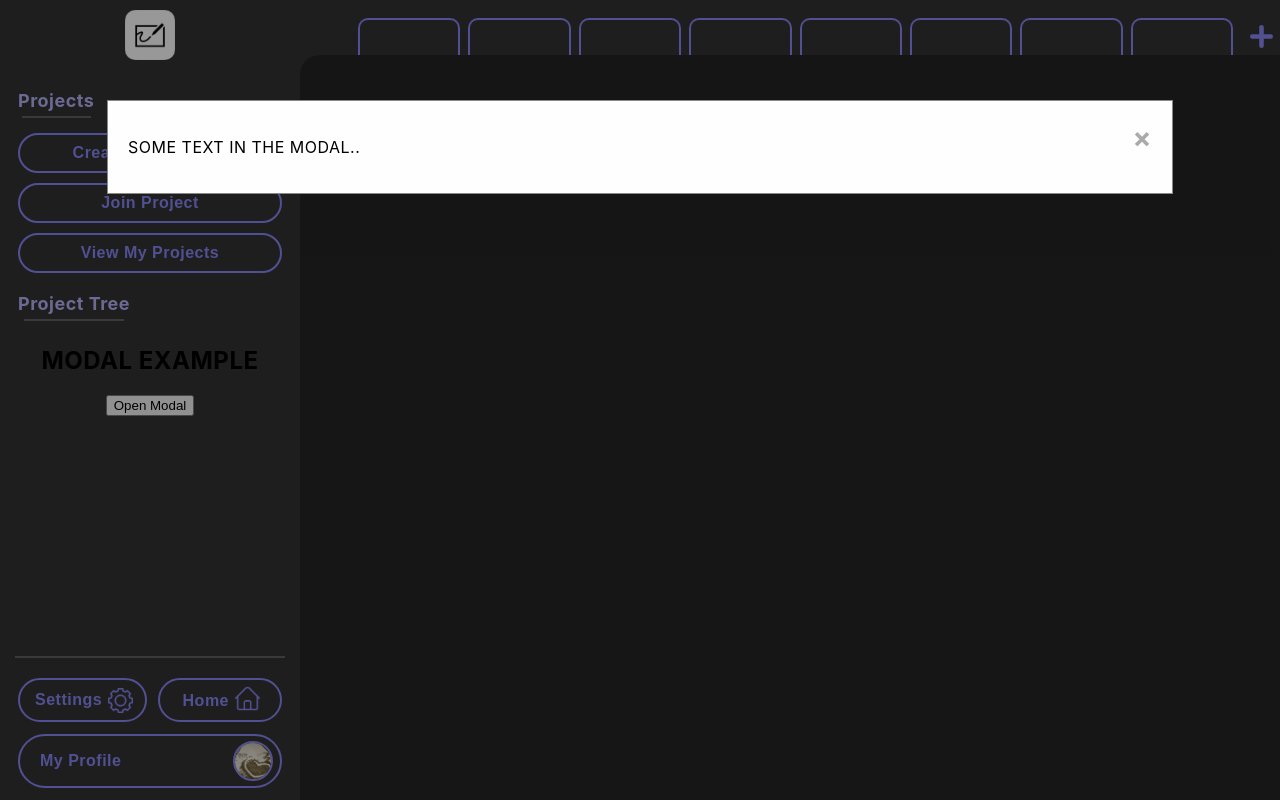
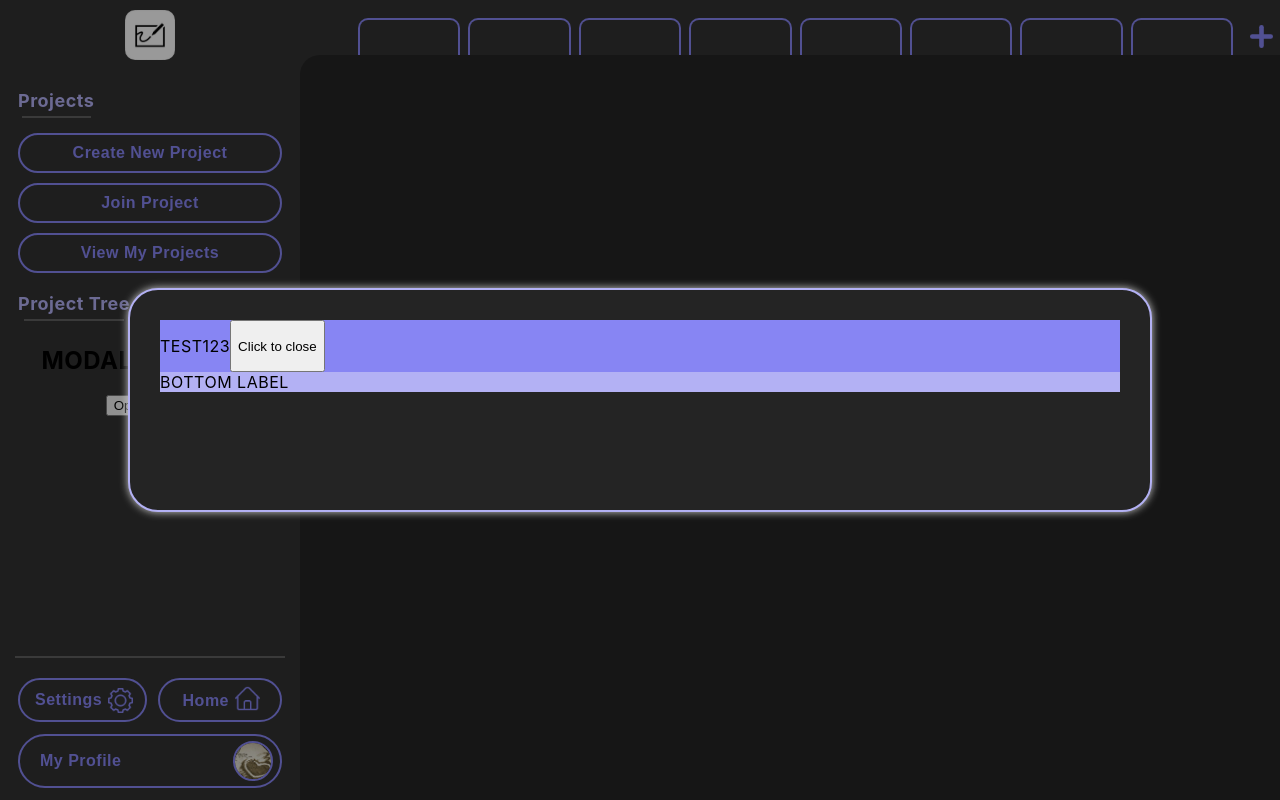
Before and after one commit to DonPull/Kanban-Board, a React (Create React App) app in the folder frontend/: page / in a window 1280 px wide. Both pictures are taken after a click on the button "Open Modal". Built offline with nearby package versions, Linux system fonts and the light colour scheme.

Commit message:
Implemented a reusable modal window.

```diff
--- a/frontend/src/components/Modal.jsx
+++ b/frontend/src/components/Modal.jsx
@@ -3,37 +3,59 @@ import ReactDOM from 'react-dom';
 import "../styles/Modal.css";
 
 class Modal extends Component {
+    state = {
+        modal: document.getElementById("myModal"),
+        // modalContent: document.querySelector(".modal-content"),
+        modalContent: document.getElementById("modal-content-resize-animation")
+    }
+
     componentDidMount(){
         // Get the modal
         var modal = document.getElementById("myModal");
+        // Get the modal-content
+        var modalContent = document.querySelector(".modal-content");
+        //var modalContent = document.getElementById("modal-content-resize-animation");
+
 
         // Get the button that opens the modal
         var btn = document.getElementById("myBtn");
-
         // Get the <span> element that closes the modal
         var span = document.getElementsByClassName("close")[0];
 
         // When the user clicks the button, open the modal
         btn.onclick = function() {
-        modal.classList.add("animation");
+            // if(modalContent.classList.contains("modal-content-animation")){
+            //     modalContent.classList.remove("modal-content-animation");
+            // }
+            // modalContent.style.width = "0px";
+            // modalContent.style.height = "0px";
+
+            modal.classList.add("animation");
+            modalContent.classList.add("modal-content-animation");
         }
 
-        // When the user clicks on <span> (x), close the modal
-        span.onclick = function() {
-        //modal.style.display = "none";
-        modal.classList.remove("animation");
+        // Handle the closeing of the modal
+        function closeModal() {
+            modal.classList.remove("animation");
+            setTimeout(() => {
+                if(!modal.classList.contains("animation")){
+                    modalContent.classList.remove("modal-content-animation");
+                }
+            }, 300);
         }
 
         // When the user clicks anywhere outside of the modal, close it
         window.onclick = function(event) {
             if (event.target == modal) {
-                //modal.style.display = "none";
-                modal.classList.remove("animation");
+                closeModal();
             }
         }
     }
 
     render() {
+        let modalContent = this.props.modalContent;
+        console.log(modalContent);
+
         return (
             <React.Fragment>
                 <h2>Modal Example</h2>
@@ -46,8 +68,7 @@ class Modal extends Component {
 
                     { /* Modal content */ }
                     <div className="modal-content">
-                        <span className="close">&times;</span>
-                        <p>Some text in the Modal..</p>
+                        {modalContent}
                     </div>
 
                 </div>
--- a/frontend/src/components/Sidebar/ProjectTree/ProjectTree.jsx
+++ b/frontend/src/components/Sidebar/ProjectTree/ProjectTree.jsx
@@ -1,6 +1,8 @@
 import React, { Component } from 'react';
 import ReactDOM from 'react-dom';
 import Modal from '../../Modal';
+import SidebarFooter from '../SidebarFooter/SidebarFooter';
+import TestModalContent from '../../TestModalContent';
 import "./ProjectTree.css";
 
 class ProjectTree extends Component {
@@ -12,7 +14,7 @@ class ProjectTree extends Component {
                     <div className='separator' style={{ margin: "5px auto" }}/>
                 </div>
 
-                <Modal />
+                <Modal modalContent={<TestModalContent />} />
 
             </div>
         );
--- a/frontend/src/components/Sidebar/SidebarFooter/SidebarFooter.jsx
+++ b/frontend/src/components/Sidebar/SidebarFooter/SidebarFooter.jsx
@@ -9,8 +9,8 @@ import "./SidebarFooter.css";
 class SidebarFooter extends Component {
     render() {
         return (
-            <React.Fragment>
-                <div id="sidebar-footer-container" className='flex justify-space-between navbar-content-container'>
+            <div className='flex column navbar-content-container'>
+                <div id="sidebar-footer-container" className='flex justify-space-between'>
                     <button className='button flex justify-space-between align-center'>
                         <p>Settings</p>
                         <img className="img-with-icon-hover-animation" src={settingsImg} />
@@ -22,7 +22,7 @@ class SidebarFooter extends Component {
                     </button>
                 </div>
 
-                <div id="profile-btn-container" className='align-center navbar-content-container'>
+                <div id="profile-btn-container" className='align-center'>
                     <button style={{ margin: "1.2rem 0", padding: "0.5rem 0.7rem 0.5rem 2rem", justifyContent: "unset" }} className='button flex justify-space-between align-center width-100-percent'>
                         <p>My Profile</p>
                         <div id="profile-animation-container" className='flex width-100-percent relative'>
@@ -36,7 +36,7 @@ class SidebarFooter extends Component {
                         </div>
                     </button>
                 </div>
-            </React.Fragment>
+            </div>
         );
     }
 }
--- /dev/null
+++ b/frontend/src/components/TestModalContent.jsx
@@ -0,0 +1,20 @@
+import React, { Component } from 'react';
+import ReactDOM from 'react-dom';
+
+class TestModalContent extends Component {
+    render() {
+        return (
+            <div style={{ width: "75vw", height: "20vh" }}>
+                <div id="modal-content-resize-animation" className='flex column bg-color-main-element'>
+                    <div className='flex bg-color-accent'>
+                        <p>Test123</p>
+                        <button>Click to close</button>
+                    </div>
+                    <label className='bg-color-accent-1'>Bottom label</label>
+                </div>
+            </div>
+        );
+    }
+}
+
+export default TestModalContent;
--- a/frontend/src/index.css
+++ b/frontend/src/index.css
@@ -2,11 +2,11 @@
   --theme-color-bg: rgb(36, 36, 36);
   --theme-color-bg-1: rgb(97 97 97);
   --theme-color-bg-element: rgb(50, 50, 50);
+  --theme-color-accent: rgb(135 133 243);
+  --theme-color-accent-1: rgb(179 177 244);
+  --theme-color-accent-filter: invert(48%) sepia(88%) saturate(903%) hue-rotate(211deg) brightness(99%) contrast(92%);
   --theme-color-bg-element-filter: invert(14%) sepia(24%) saturate(0%) hue-rotate(263deg) brightness(90%) contrast(82%);
   /* --theme-color-accent: rgb(99, 97, 210); */
-  --theme-color-accent: rgb(135 133 243);
-  --theme-color-accent-filter: invert(48%) sepia(88%) saturate(903%) hue-rotate(211deg) brightness(99%) contrast(92%);
-  --theme-color-accent-1: rgb(179 177 244);
 
   --theme-font-family:-apple-system, BlinkMacSystemFont, 'Segoe UI', 'Roboto', 'Oxygen',
   'Ubuntu', 'Cantarell', 'Fira Sans', 'Droid Sans', 'Helvetica Neue',
--- a/frontend/src/styles/Modal.css
+++ b/frontend/src/styles/Modal.css
@@ -1,35 +1,51 @@
 /* The Modal (background) */
 .modal {
-	transition: 0.5s;
-  /*display: none; /* Hidden by default */
+  display: flex;
+  align-items: center;
+  justify-content: center;
+	transition: 0.3s;
   opacity: 0;
   position: fixed; /* Stay in place */
-  z-index: 1; /* Sit on top */
-  padding-top: 100px; /* Location of the box */
+  z-index: -1; /* Sit on top */
+  /*padding-top: 100px; /* Location of the box */
   left: 0;
   top: 0;
-  width: 0%; /* Full width */
-  height: 0%; /* Full height */
+  width: 100%; /* Full width */
+  height: 100%; /* Full height */
   overflow: auto; /* Enable scroll if needed */
   background-color: rgb(0,0,0); /* Fallback color */
-  background-color: rgba(0,0,0,0.4); /* Black w/ opacity */
+  background-color: rgba(0,0,0,0.0); /* Black w/ opacity */
 }
 
 .animation{
-	transition: 0.5s;
-	/*display: block;*/
-    opacity: 1;
-    width: 100%;
-    height: 100%;
+  z-index: 10;
+  opacity: 1;
+  background-color: rgba(0,0,0,0.4);
 }
 
 /* Modal Content */
 .modal-content {
-  background-color: #fefefe;
-  margin: auto;
-  padding: 20px;
-  border: 1px solid #888;
-  width: 80%;
+  width: max-content;
+  height: max-content;
+  position: relative;
+  /* transform: translate(-50%, -50%);
+  left: 50%;
+  top: 50%; */
+  border-radius: 30px;
+  background-color: var(--theme-color-bg);
+  box-shadow: 0px 0px 8px #ccc;
+  border: 2px solid var(--theme-color-accent-1);
+  padding: 3rem;
+  /* width: 0px;
+  height: 0px; */
+}
+
+.modal-content-animation{
+  animation-name: modal-content-popup;
+  /*animation-timing-function: cubic-bezier(0.34, 0.57, 0.47, 1.17); old */
+  animation-timing-function: cubic-bezier(0.39, 0.78, 0.58, 1.11); /* new */
+  animation-duration: 350ms;
+  animation-fill-mode: forwards;
 }
 
 /* The Close Button */
@@ -46,3 +62,32 @@
   text-decoration: none;
   cursor: pointer;
 }
+
+/*
+@keyframes modal-content-popup {
+  0%{
+    width: 0%;
+    height: 0%;
+  }
+  65%{
+    width: 110%;
+    height: 110%;
+  }
+  100%{
+    width: 100%;
+    height: 100%;
+  }
+}
+*/
+
+@keyframes modal-content-popup {
+  0%{
+    transform: scale(0);
+  }
+  65%{
+    transform: scale(1.1);
+  }
+  100%{
+    transform: scale(1);
+  }
+}
--- a/frontend/src/styles/common.css
+++ b/frontend/src/styles/common.css
@@ -61,6 +61,42 @@
     align-items: center;
 }
 
+/* COLORS */
+/* background */
+.bg-color-main{
+    background-color: var(--theme-color-bg);
+}
+.bg-color-main-1{
+    background-color: var(--theme-color-bg-1);
+}
+.bg-color-main-element{
+    background-color: var(--theme-color-bg-element);
+}
+/* background accent */
+.bg-color-accent{
+    background-color: var(--theme-color-accent);
+}
+.bg-color-accent-1{
+    background-color: var(--theme-color-accent-1);
+}
+/* color */
+.color-main{
+    color: var(--theme-color-bg);
+}
+.color-main-1{
+    color: var(--theme-color-bg-1);
+}
+.color-main-element{
+    color: var(--theme-color-bg-element);
+}
+/* color accent */
+.color-accent{
+    color: var(--theme-color-accent);
+}
+.color-accent-1{
+    color: var(--theme-color-accent-1);
+}
+
 /* MARGINS */
 .margin-5px{
     margin: 5px !important;
```
